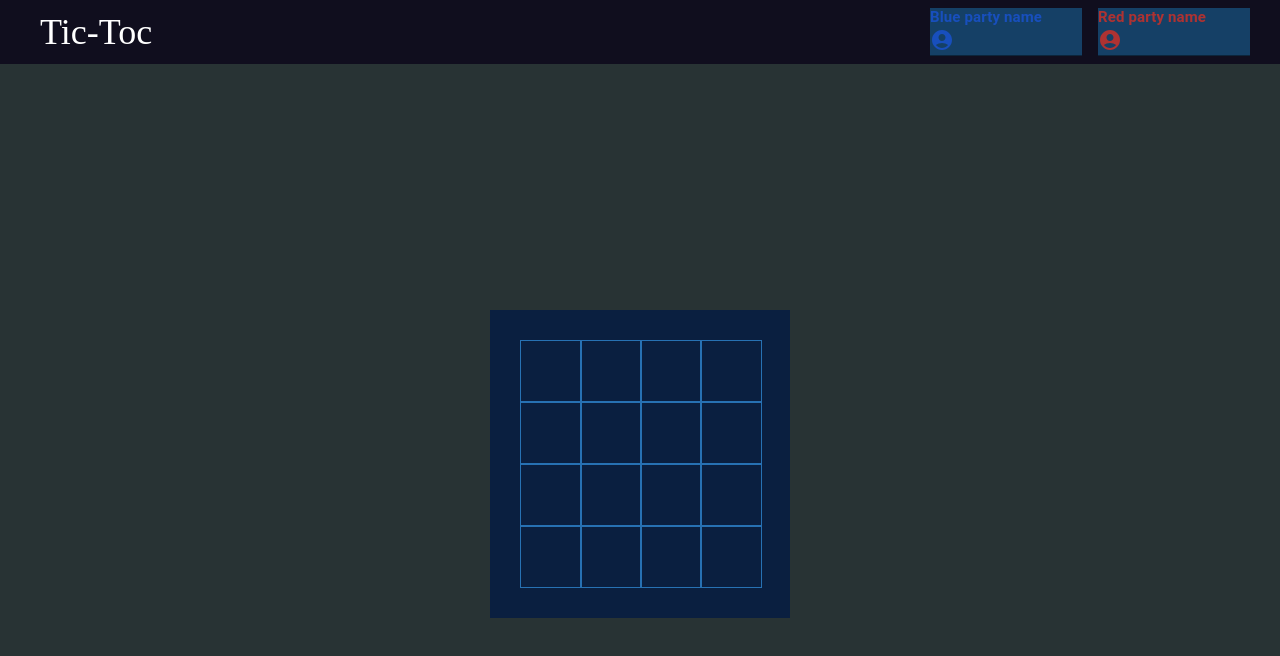
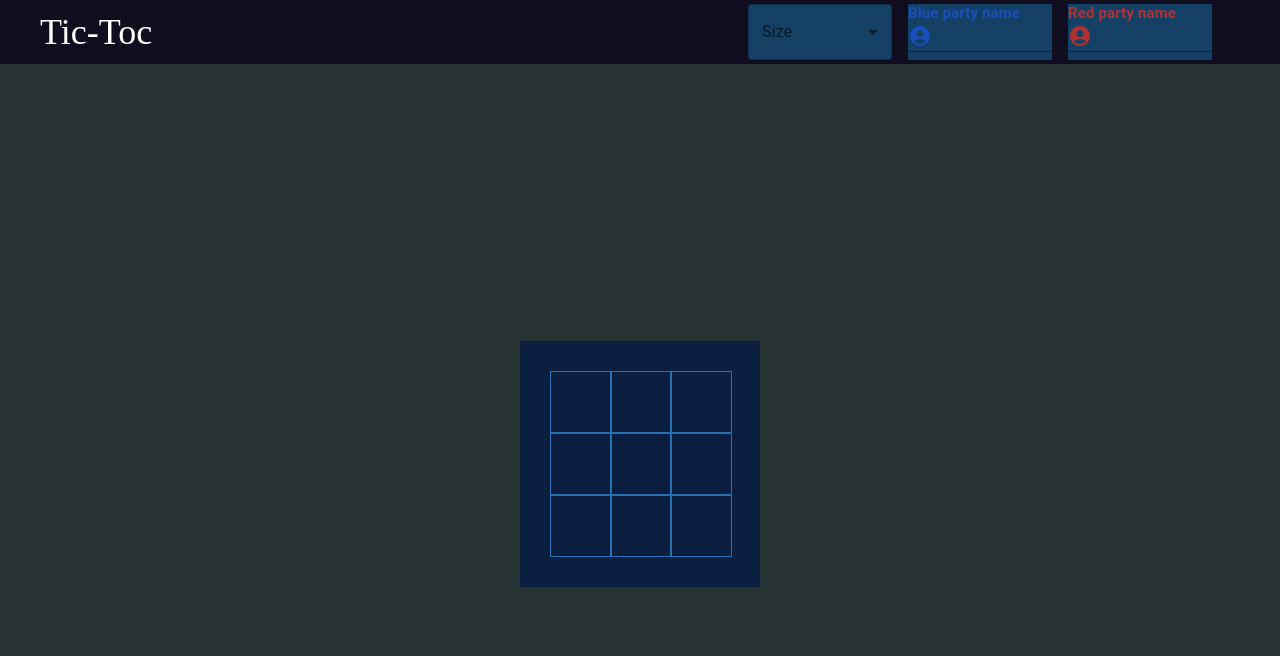
Before and after one commit to tothandras2019/tic-toc-is-action, a React (Create React App) app: page / in a window 1280 px wide. Shown: the top 656 px of the page. Built offline with nearby package versions, Linux system fonts and the light colour scheme.

Commit message:
set size works

```diff
--- a/src/App.js
+++ b/src/App.js
@@ -4,11 +4,12 @@ import './AppMain.css'
 import './Reset.css'
 import { useState, useContext } from 'react'
 import { Table } from './components/table/table-component'
-import { OpponentContexts } from './components/contexts/opoinment-contexts'
+import { TableSizeContext } from './components/contexts/opoinment-contexts'
 import { Navigation } from './components/navigation/navigation-component'
 
 function App() {
-  const size = 4
+  const { size, setSize } = useContext(TableSizeContext)
+
   return (
     <div className='App'>
       <Navigation />
--- a/src/components/contexts/opoinment-contexts.jsx
+++ b/src/components/contexts/opoinment-contexts.jsx
@@ -9,3 +9,9 @@ export const OpponentContextsProvider = ({ children }) => {
   const [step, setStep] = useState(null)
   return <OpponentContexts.Provider value={{ step, setStep }}>{children}</OpponentContexts.Provider>
 }
+
+export const TableSizeContext = createContext('')
+export const TableSizeContextProvider = ({ children }) => {
+  const [size, setSize] = useState(3)
+  return <TableSizeContext.Provider value={{ size, setSize }}>{children}</TableSizeContext.Provider>
+}
--- a/src/components/navigation/navigation-component.css
+++ b/src/components/navigation/navigation-component.css
@@ -11,7 +11,7 @@ nav h1 {
 }
 nav .user-menu-item {
   width: 20%;
-  min-width: 318px;
+  min-width: 500px;
   display: flex;
   justify-content: space-between;
 }
--- a/src/components/navigation/navigation-component.jsx
+++ b/src/components/navigation/navigation-component.jsx
@@ -1,26 +1,70 @@
 import './navigation-component.css'
-import { useEffect, useState } from 'react'
+import { useEffect, useState, useContext } from 'react'
+import { TableSizeContext } from './../contexts/opoinment-contexts.jsx'
 import Box from '@mui/material/Box'
+import InputLabel from '@mui/material/InputLabel'
+import FormControl from '@mui/material/FormControl'
 import TextField from '@mui/material/TextField'
 import AccountCircle from '@mui/icons-material/AccountCircle'
 import Input from '@mui/material/Input'
 import InputAdornment from '@mui/material/InputAdornment'
+import MenuItem from '@mui/material/MenuItem'
+import Select from '@mui/material/Select'
 
 export const Navigation = () => {
   const [blueName, setBlueName] = useState(null)
   const [redName, setRedName] = useState(null)
+  const [tableSize, setTableSize] = useState('')
+  const { size, setSize } = useContext(TableSizeContext)
 
   useEffect(() => {
     if (!(blueName || redName)) return
-    console.log(blueName, redName)
     return () => {}
   }, [blueName, redName])
+
+  useEffect(() => {
+    if (!tableSize) return
+    setSize(() => tableSize)
+    return () => {}
+  }, [tableSize])
+
+  const handleChange = (event) => {
+    const size = event.target.value
+    setTableSize(size)
+  }
 
   return (
     <nav>
       <h1>Tic-Toc</h1>
       <div className='user-menu-item'>
-        <Box component='form' sx={{ '& > :not(style)': { m: 1, width: '19ch' } }} noValidate autoComplete='off'>
+        <Box component='form' sx={{ '& > :not(style)': { m: 1, width: '18ch' } }} noValidate autoComplete='off'>
+          <FormControl fullWidth>
+            <InputLabel id='demo-simple-select-label'>Size</InputLabel>
+            <Select
+              labelId='demo-simple-select-label'
+              id='demo-simple-select'
+              value={tableSize}
+              sx={{
+                backgroundColor: '#154066;',
+                input: { color: 'white' },
+                label: {
+                  color: '#184fbd',
+                  fontWeight: '700',
+                  fontSize: '20px',
+                  '&.Mui-focused': {
+                    color: '#184fbd',
+                  },
+                },
+                fontSize: '10',
+              }}
+              label='Size'
+              onChange={handleChange}
+            >
+              <MenuItem value={3}>3</MenuItem>
+              <MenuItem value={5}>5</MenuItem>
+              <MenuItem value={10}>10</MenuItem>
+            </Select>
+          </FormControl>
           <TextField
             id='input-with-icon-textfield'
             label='Blue party name'
--- a/src/components/navigation/navigation-component.scss
+++ b/src/components/navigation/navigation-component.scss
@@ -11,7 +11,7 @@ nav {
 
   .user-menu-item {
     width: 20%;
-    min-width: 318px;
+    min-width: 500px;
     display: flex;
     justify-content: space-between;
     form {
--- a/src/index.js
+++ b/src/index.js
@@ -3,14 +3,16 @@ import ReactDOM from 'react-dom/client'
 import './index.css'
 import App from './App'
 import reportWebVitals from './reportWebVitals'
-import { OpponentContextsProvider } from './components/contexts/opoinment-contexts'
+import { OpponentContextsProvider, TableSizeContextProvider } from './components/contexts/opoinment-contexts'
 
 const root = ReactDOM.createRoot(document.getElementById('root'))
 root.render(
   <React.StrictMode>
-    <OpponentContextsProvider>
-      <App />
-    </OpponentContextsProvider>
+    <TableSizeContextProvider>
+      <OpponentContextsProvider>
+        <App />
+      </OpponentContextsProvider>
+    </TableSizeContextProvider>
   </React.StrictMode>,
 )
 
```
